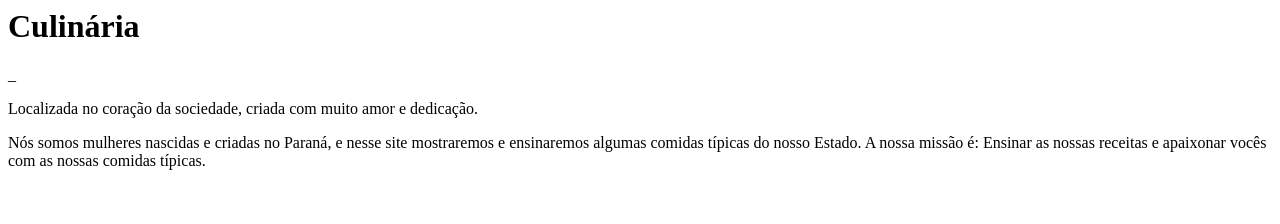
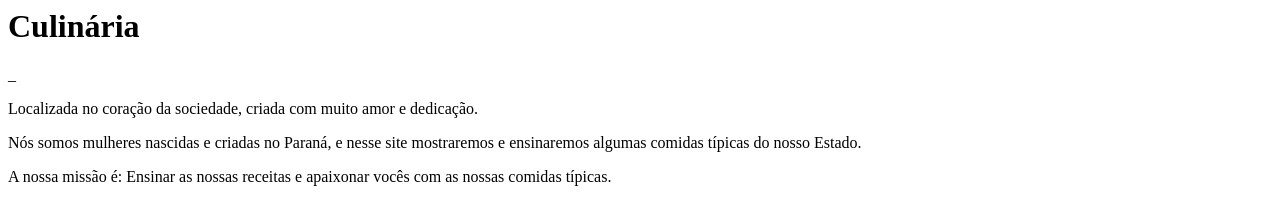
Before and after one commit to natlinda08/teste, a plain HTML site: page index.html in a window 1280 px wide. Drawn offline with Linux system fonts and the light colour scheme.

Commit message:
inicio da tag

```diff
--- a/index.html
+++ b/index.html
@@ -1,4 +1,4 @@
 <h1> Culinária </h1>_
 <p>Localizada no coração da sociedade, criada com muito amor e dedicação.</p>
-<p>Nós somos mulheres nascidas e criadas no Paraná, e nesse site mostraremos e ensinaremos algumas comidas típicas do nosso Estado.
-A nossa missão é: Ensinar as nossas receitas e apaixonar vocês com as nossas comidas típicas.
+<p>Nós somos mulheres nascidas e criadas no Paraná, e nesse site mostraremos e ensinaremos algumas comidas típicas do nosso Estado. </p>
+<p>A nossa missão é: Ensinar as nossas receitas e apaixonar vocês com as nossas comidas típicas. </p>
```
